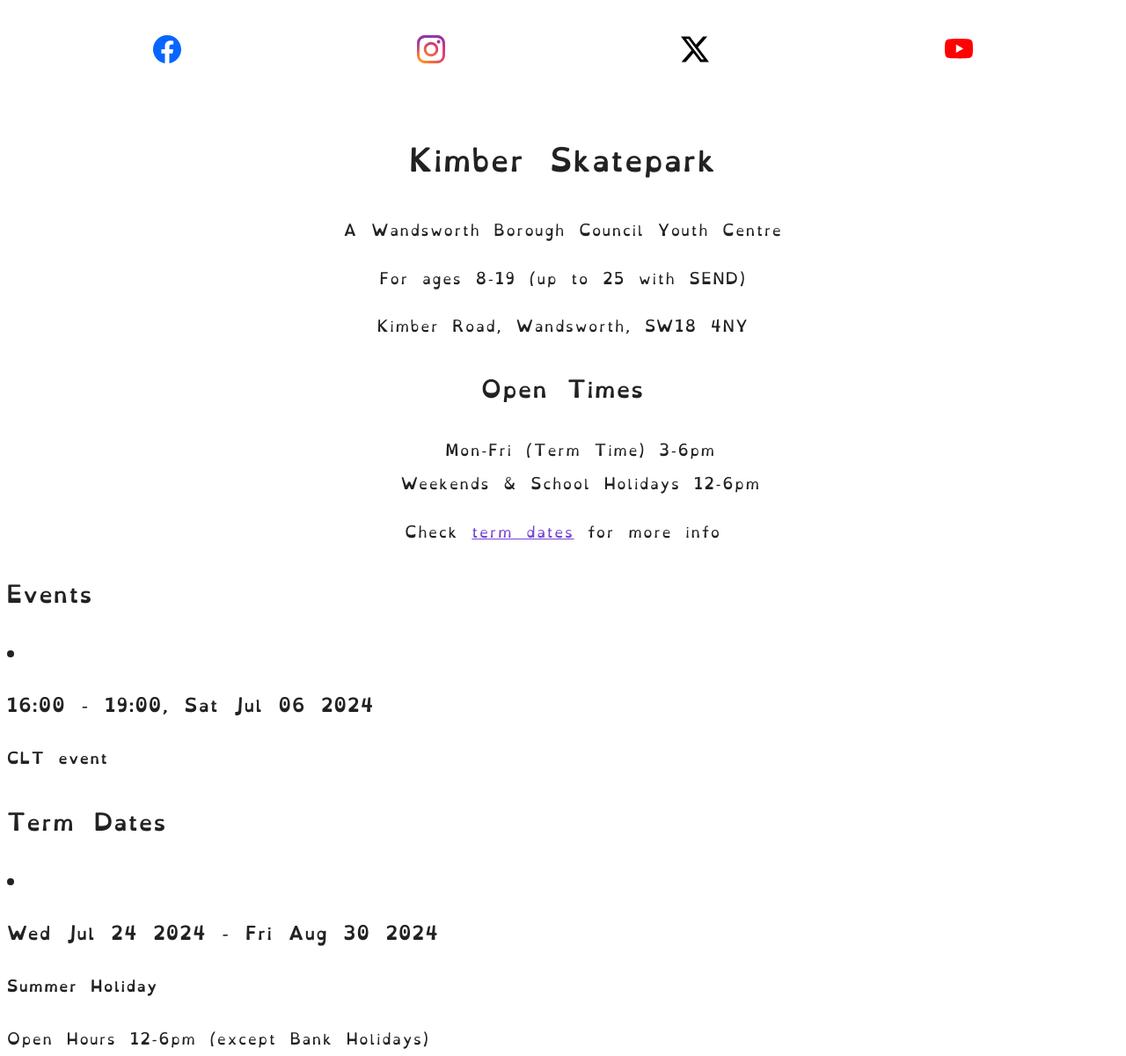
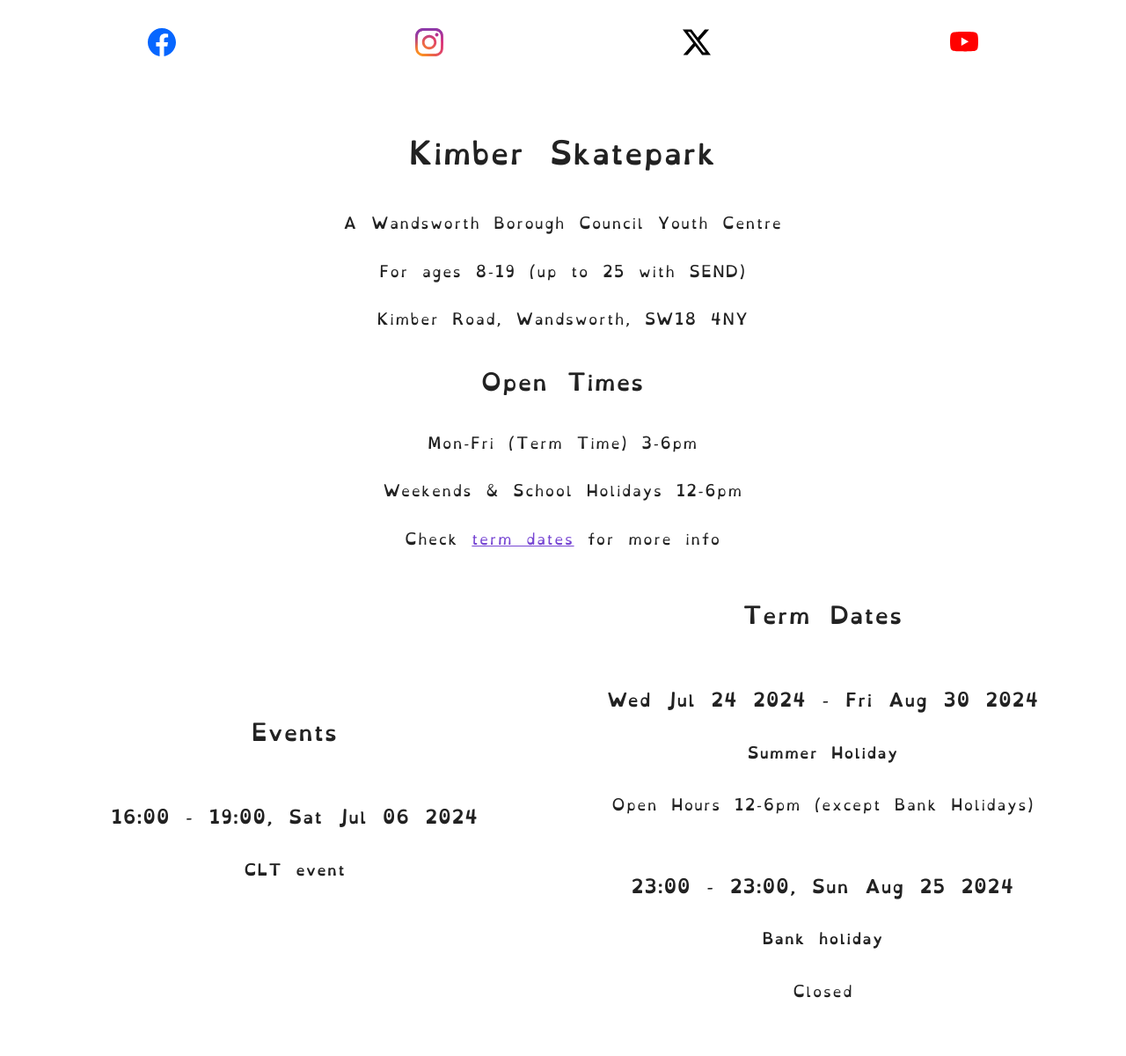
Before and after one commit to aaron-watts/kimberskatepark.com, a plain HTML site: page index.html in a window 1280 px wide. Shown: the top 1200 px of the page at 88% size. After the commit the page ends 1171 px from the top, so only its background shows below. Drawn offline with Linux system fonts and the light colour scheme.

Commit message:
css flexbox

```diff
--- a/assets/script/app.js
+++ b/assets/script/app.js
@@ -60,7 +60,8 @@ const formatDate = (start, end) => {
 const buildEvent = event => {
     const { start, end, title, description } = event;
 
-    const eventItem = document.createElement('li');
+    const eventItem = document.createElement('div');
+    eventItem.classList.add('entry');
     const titleItem = document.createElement('h4');
     titleItem.innerText = title;
 
--- a/assets/styles/style.css
+++ b/assets/styles/style.css
@@ -20,6 +20,8 @@ body {
     color: #222;
     letter-spacing: .1em;
     line-height: 2.4em;
+    padding: 0;
+    margin: 0;
 }
 
 a {
@@ -71,12 +73,23 @@ h1, h2 {
     line-height: 2.6em;
 }
 
-h1 {
+#info {
+    flex-basis: 100vw;
+}
+#term-dates, #events {
+    flex-basis: 50vw;
+    flex-grow: 1;
+    min-width: 40vw;
+}
+main {
+    display: flex;
+    flex-wrap: wrap;
     text-align: center;
+    align-items: center;
+    justify-content: space-evenly;
 }
-#info {
-    text-align: center;
+
+.entry {
+    padding: .5em 1em;
+    margin: .2em;
 }
-#info ul li {
-    list-style: none;
-}
--- a/index.html
+++ b/index.html
@@ -37,19 +37,20 @@
         </div>
     </header>
 
-    <h1>Kimber Skatepark</h1>
+
 
     <main>
         <div id="info">
+            <h1>Kimber Skatepark</h1>
             <p>A Wandsworth Borough Council Youth Centre</p>
             <p>For ages 8-19 (up to 25 with SEND)</p>
             <p>Kimber Road, Wandsworth, SW18 4NY</p>
 
             <h2>Open Times</h2>
-            <ul>
-                <li>Mon-Fri (Term Time) 3-6pm</li>
-                <li>Weekends & School Holidays 12-6pm</li>
-            </ul>
+            <div>
+                <p>Mon-Fri (Term Time) 3-6pm</p>
+                <p>Weekends & School Holidays 12-6pm</p>
+            </div>
             <p>Check <a href="#term-dates">term dates</a> for more info</p>
         </div>
 
```
